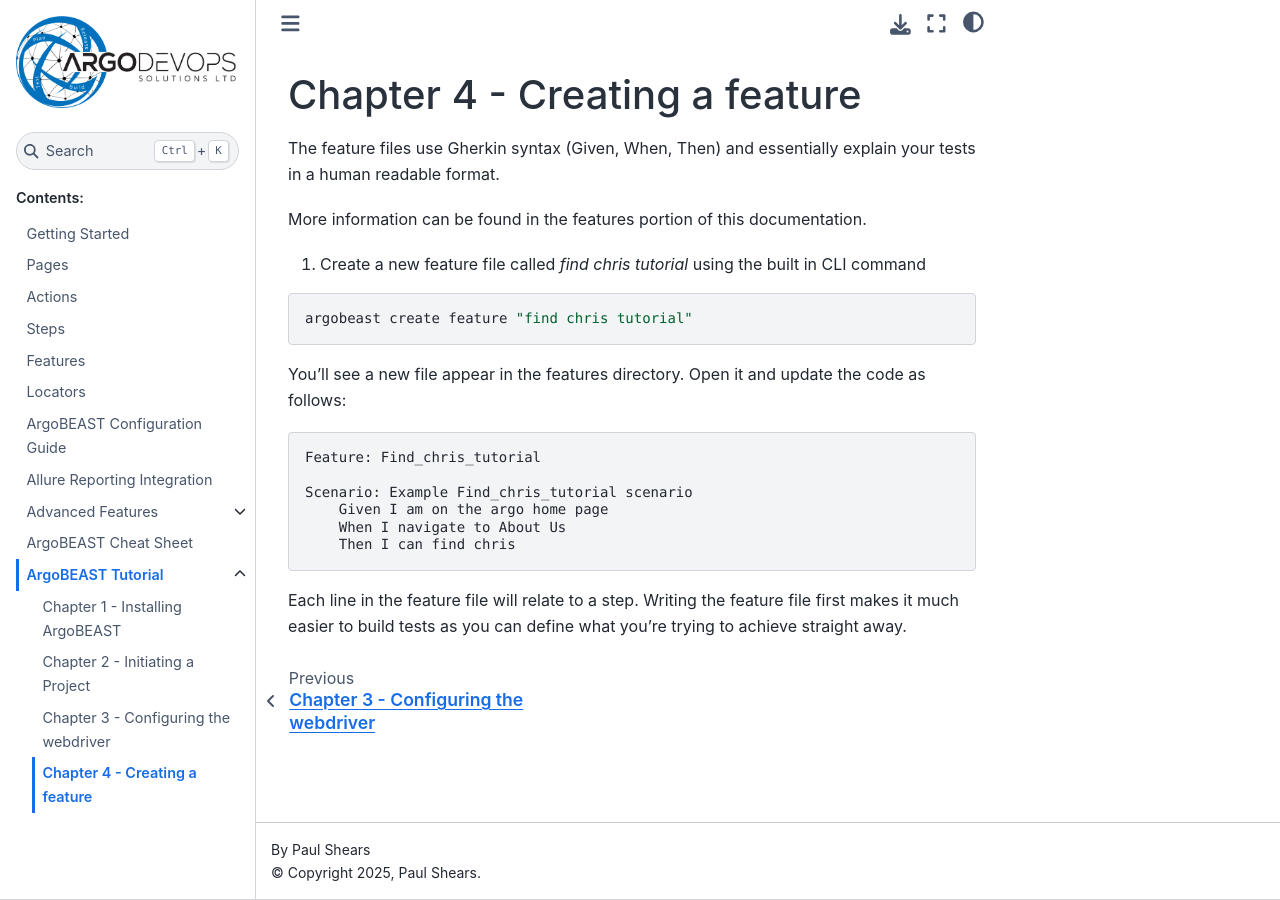
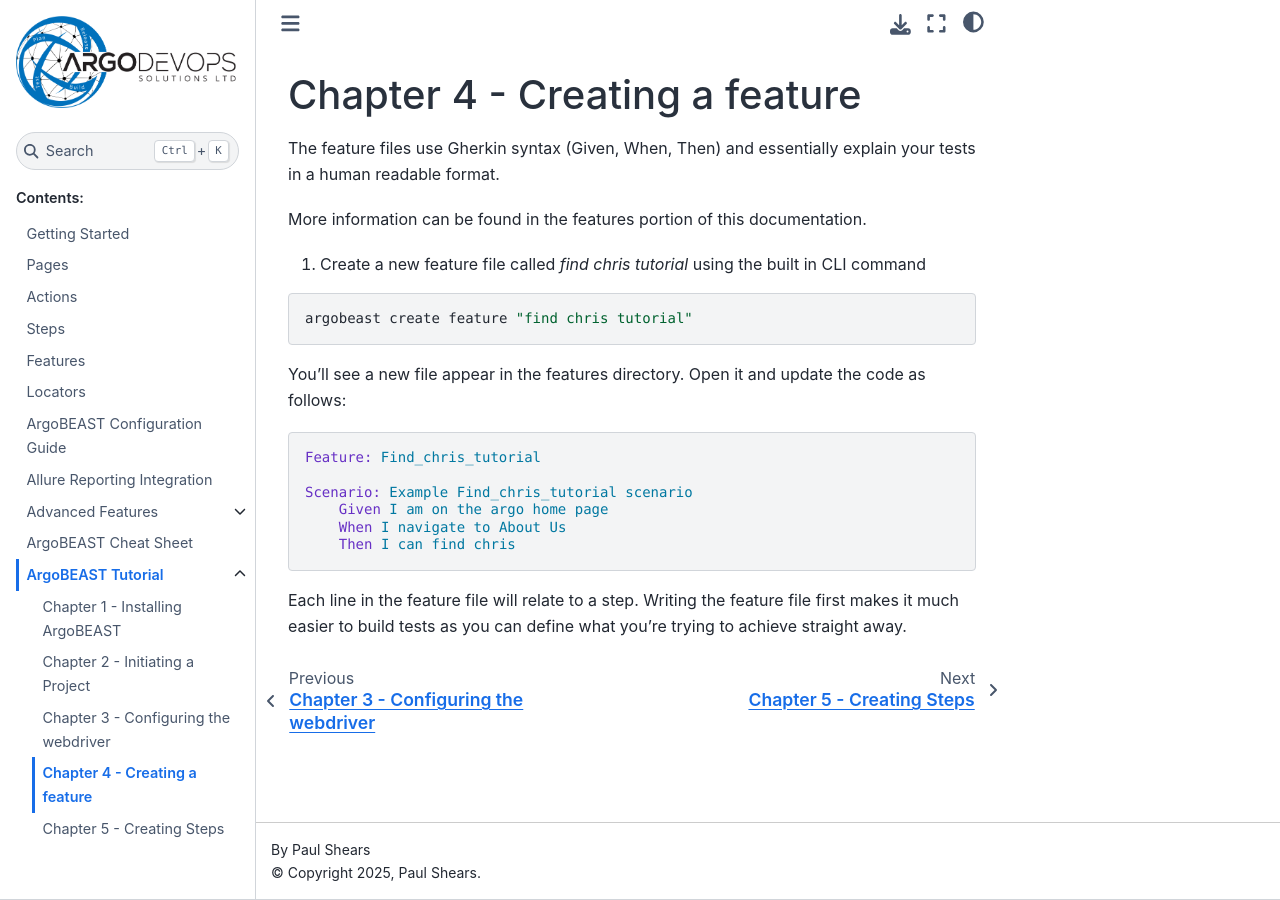
Before and after one commit to argodevops/ArgoBEAST, a Sphinx documentation site: the page built from docs/source/tutorial/4_creating_a_feature.rst, in a window 1280 px wide. Built offline with Sphinx 7.4.7 and the Sphinx Book theme 1.1.4, drawn with Linux system fonts in a browser that asks for light colours.

Commit message:
chore: started the steps section

```diff
--- a/docs/source/tutorial.rst
+++ b/docs/source/tutorial.rst
@@ -18,3 +18,4 @@
    tutorial/2_initiating_project
    tutorial/3_configuring_webdriver
    tutorial/4_creating_a_feature
+   tutorial/5_creating_steps
--- a/docs/source/tutorial/4_creating_a_feature.rst
+++ b/docs/source/tutorial/4_creating_a_feature.rst
@@ -13,7 +13,7 @@
 
 You'll see a new file appear in the features directory. Open it and update the code as follows:
 
-.. code-block:: feature
+.. code-block:: Gherkin
 
     Feature: Find_chris_tutorial
 
```
Also changed, not shown: docs/source/tutorial/5_creating_steps.rst (added, +37 -0 lines).
